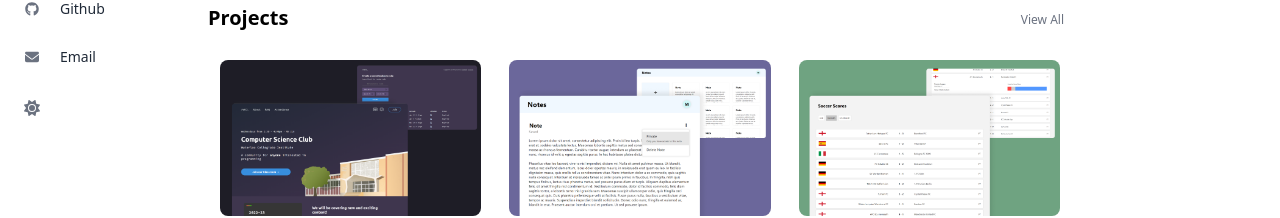
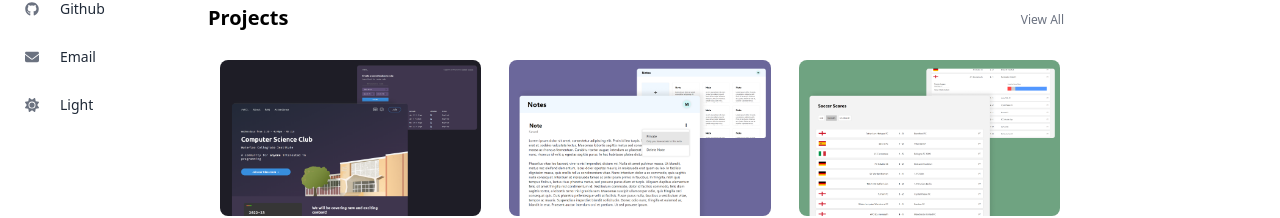
Before and after one commit to MiniCube11/website, a Next.js app: page / in a window 1280 px wide. Shown: the part 220-438 px from the top of the page. Built offline with nearby package versions, Linux system fonts and the light colour scheme.

Commit message:
Update dark mode icon expanded

```diff
--- a/components/Sidebar/DarkModeIcon.tsx
+++ b/components/Sidebar/DarkModeIcon.tsx
@@ -13,19 +13,34 @@ const DarkModeIcon = ({ expanded = false }) => {
     }
 
     return (
+        <>
+        {expanded &&
             <span
             onClick={toggleTheme}
-            className="block p-3 w-12 h-12 mx-2 text-center rounded-md text-gray-500 hover:bg-gray-100 dark:hover:bg-gray-800"
+            className="cursor-pointer block py-2 px-3 w-32 h-10 mx-2 rounded-md text-gray-500 hover:bg-gray-100 dark:hover:bg-gray-800"
+            onMouseOver={() => setHovered(true)}
+            onMouseOut={() => setHovered(false)}
+            >
+                <FontAwesomeIcon icon={theme == "light" ? faMoon : faSun} className="w-6 text-sm" />
+                <span className="ml-4 text-sm text-gray-800 dark:text-gray-300">{theme == "light" ? "Dark" : "Light"}</span>
+            </span>
+        }
+        {!expanded &&
+            <span
+            onClick={toggleTheme}
+            className="cursor-pointer block p-3 w-12 h-12 mx-2 rounded-md text-gray-500 hover:bg-gray-100 dark:hover:bg-gray-800"
             onMouseOver={() => setHovered(true)}
             onMouseOut={() => setHovered(false)}
             >
                 <FontAwesomeIcon icon={theme == "light" ? faMoon : faSun} />
                 {hovered &&
-                <span className="absolute ml-7 text-gray-800 text-base dark:text-gray-300">
+                    <span className="absolute ml-7 text-sm text-gray-800 text-base dark:text-gray-300">
                         {theme == "light" ? "Dark" : "Light"}
                     </span>
                 }
             </span>
+        }
+        </>
     )
 };
 
```
Lines whose indentation alone changed are shown as unchanged.
